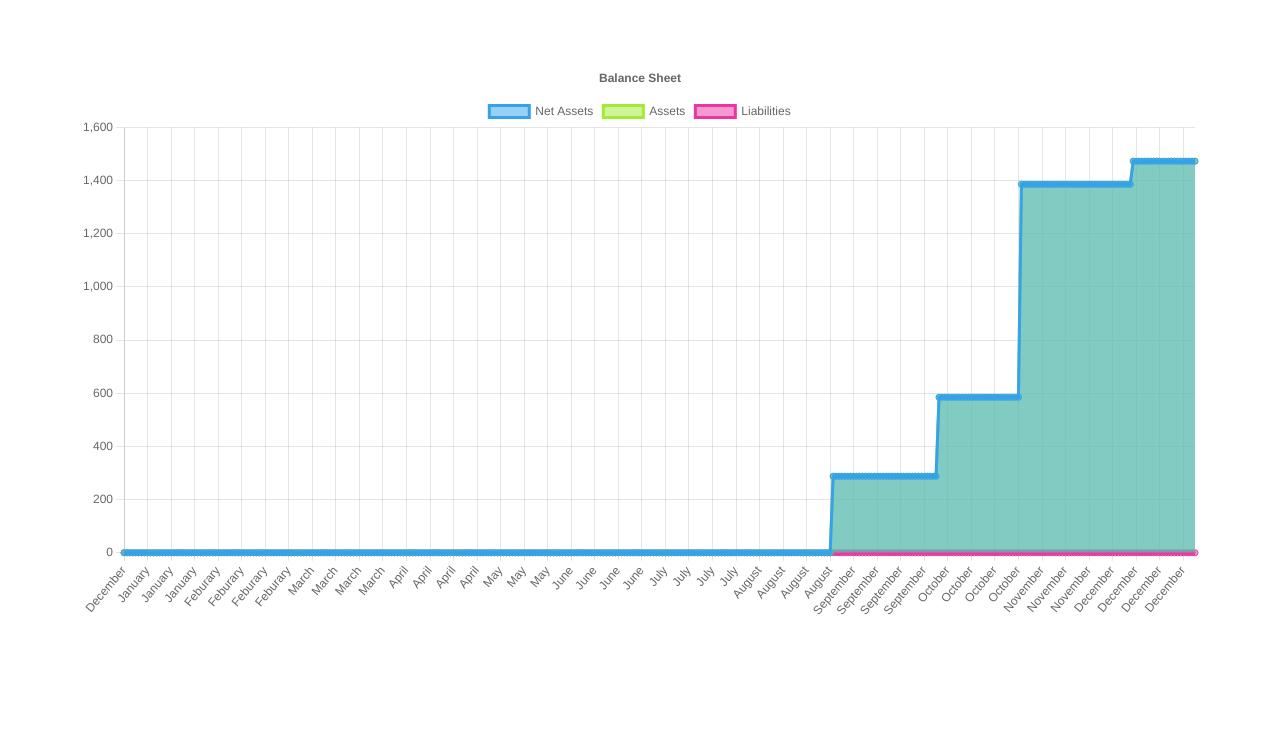
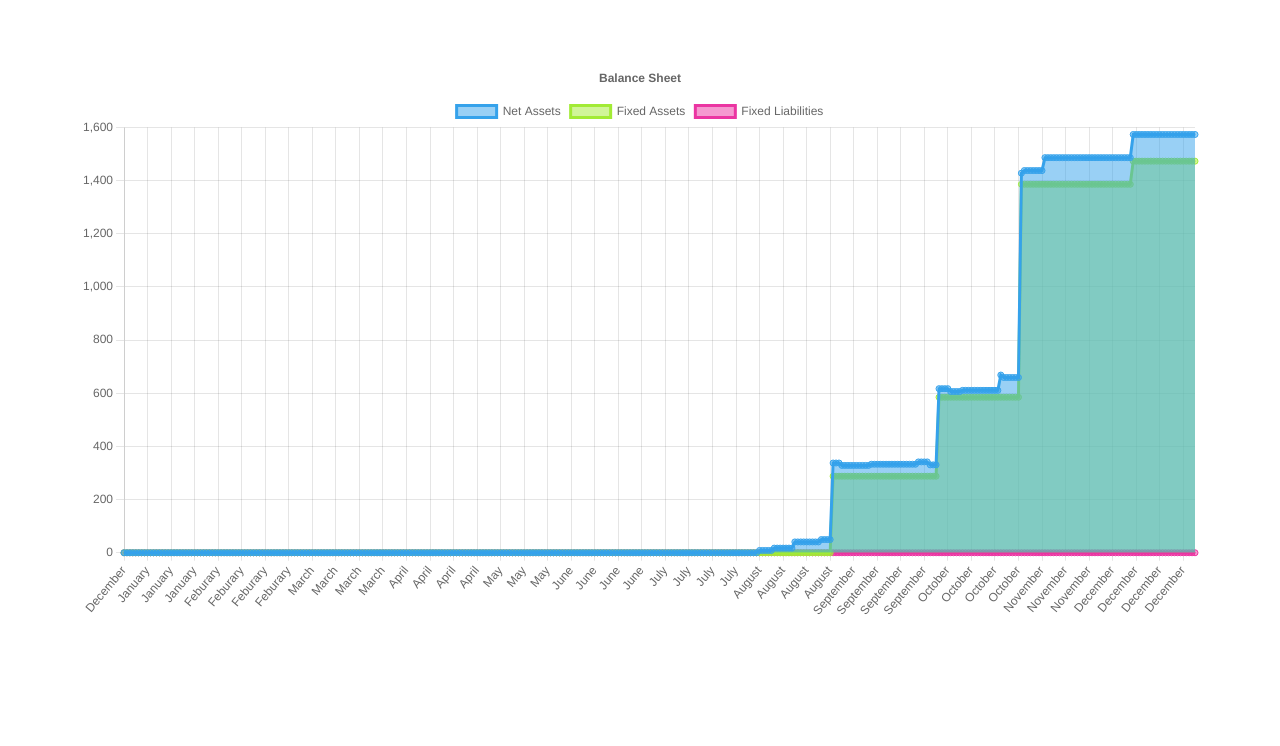
Before and after one commit to georgetown-tech/main, a Gatsby site: page /about/finance in a window 1280 px wide. Shown: the part 3667-4413 px from the top of the page. Built offline with nearby package versions, Linux system fonts and the light colour scheme; Gatsby itself is replaced by a stand-in of ours.

Commit message:
Changed Visualization to include Fixed Assets

```diff
--- a/src/pages/about/finance.js
+++ b/src/pages/about/finance.js
@@ -463,20 +463,20 @@ function ContactPage({ location }) {
                 {
                   fill: true,
                   label: "Net Assets",
-                  data: finances.map(i => i.netAssets),
+                  data: finances.map(i => i.netAssets + i.endowment),
                   borderColor: "rgb(53, 162, 235)",
                   backgroundColor: "rgba(53, 162, 235, 0.5)",
                 },
                 {
                   fill: true,
-                  label: "Assets",
+                  label: "Fixed Assets",
                   data: finances.map(i => i.assets),
                   borderColor: "rgb(162, 235, 53)",
                   backgroundColor: "rgba(162, 235, 53, 0.5)",
                 },
                 {
                   fill: true,
-                  label: "Liabilities",
+                  label: "Fixed Liabilities",
                   data: finances.map(i => -i.liabilities),
                   borderColor: "rgb(235, 53, 162)",
                   backgroundColor: "rgba(235, 53, 162, 0.5)",
```
